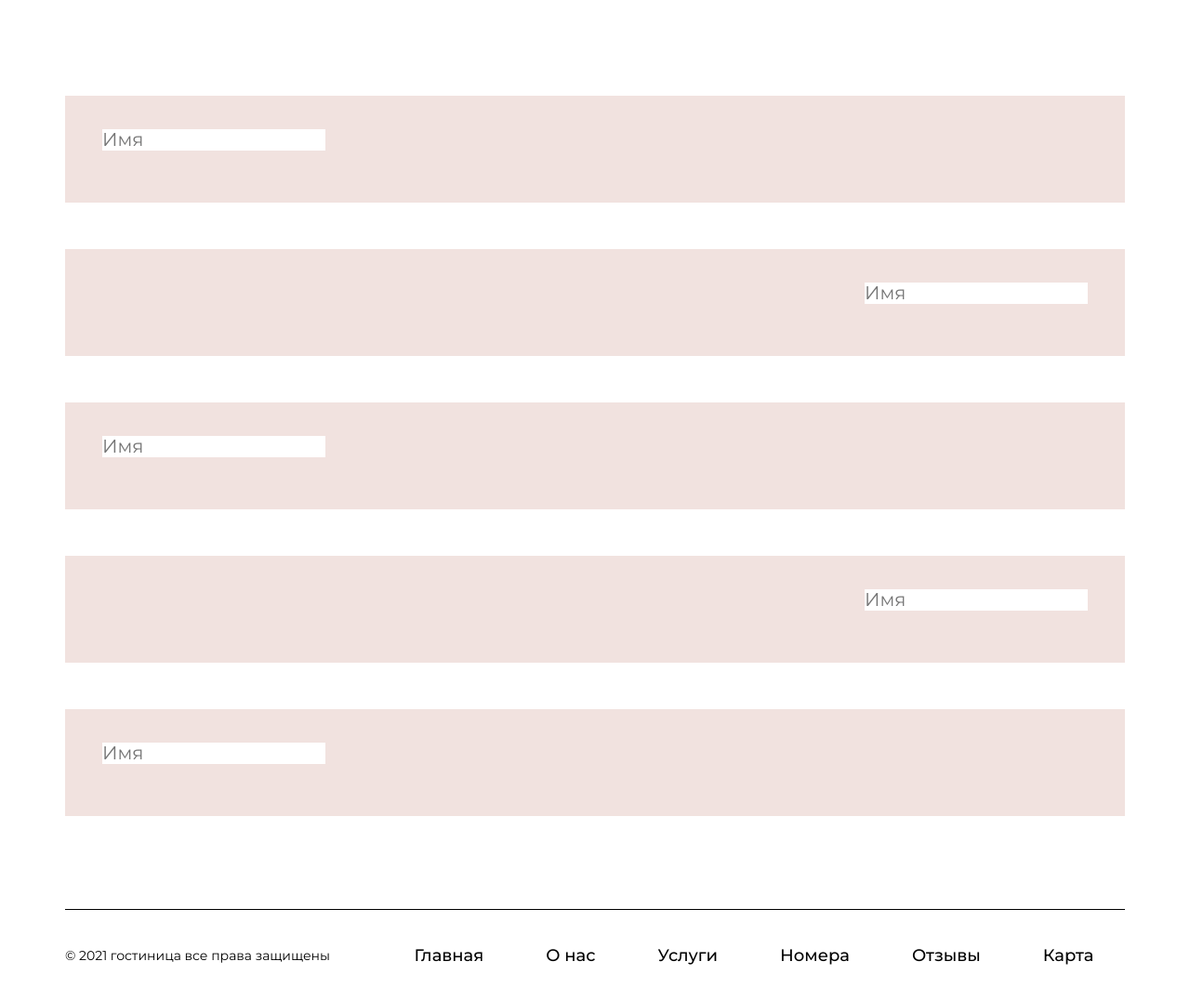
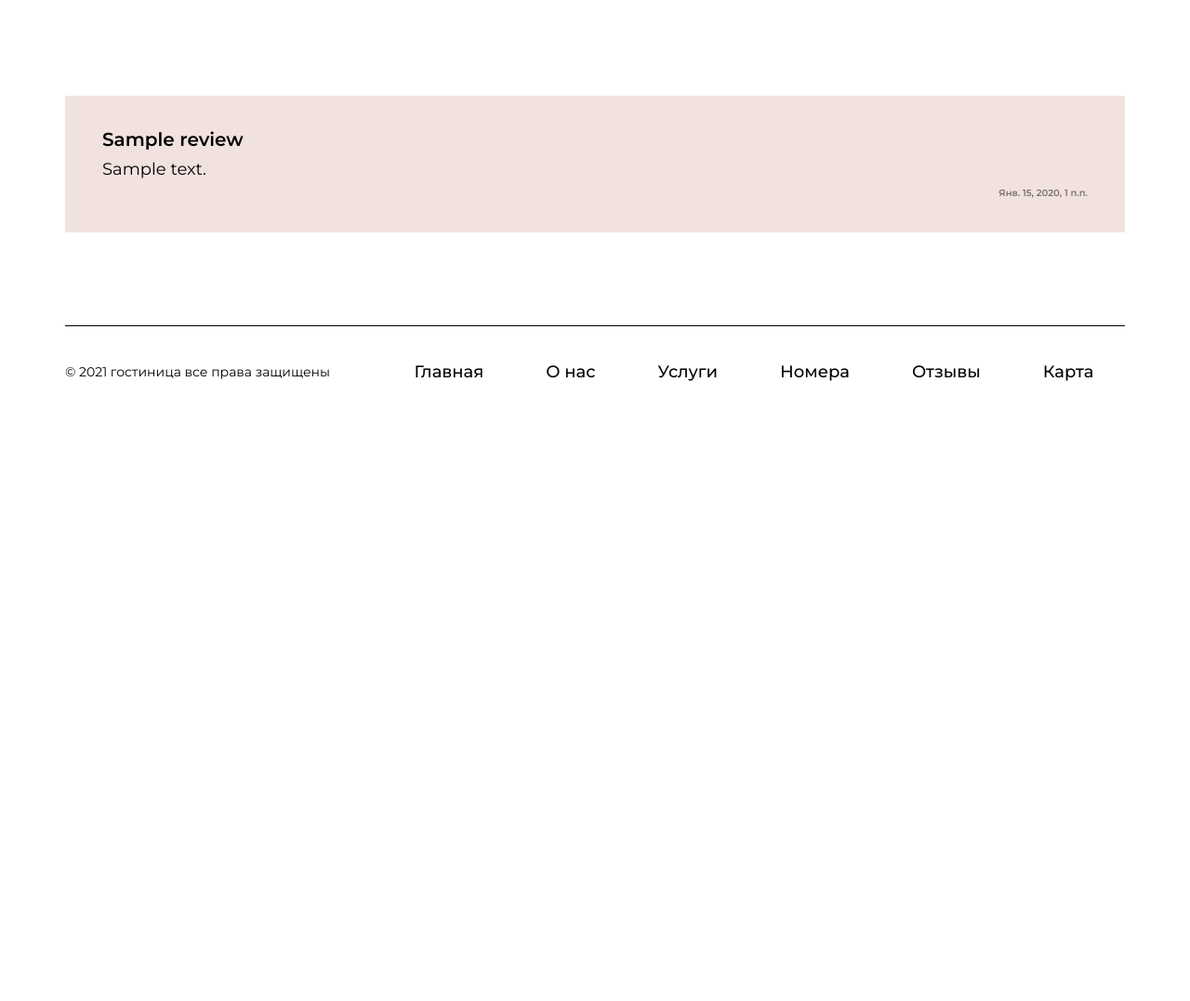
Before and after one commit to s1veme/hotelOrder, a Django app: template grizzly/templates/reviews/reviews.html in a window 1280 px wide. Shown: the part 141-1218 px from the top of the page at 93% size. After the commit the page ends 551 px from the top, so only its background shows below. Run offline with Django 3.2, Linux system fonts and the light colour scheme; the template is opened without the code that fills it: values that come from a table or form of the project are taken from there, others are empty; tables that the repository leaves empty hold one stand-in row (values such as "Sample post"); parts of the project's set-up code (start-up, migrations or seed data) failed here and were passed over; some web fonts are replaced.

Commit message:
Пофиксил время.

```diff
--- a/grizzly/grizzly/settings.py
+++ b/grizzly/grizzly/settings.py
@@ -114,7 +114,7 @@ AUTH_PASSWORD_VALIDATORS = [
 
 LANGUAGE_CODE = 'ru'
 
-TIME_ZONE = 'UTC'
+TIME_ZONE = 'Europe/Moscow'
 
 USE_I18N = True
 
--- a/grizzly/mainapp/models.py
+++ b/grizzly/mainapp/models.py
@@ -2,7 +2,7 @@ from django.db import models
 
 from django.urls import reverse
 
-from datetime import date
+from django.utils import timezone
 
 
 class Room(models.Model):
@@ -69,7 +69,7 @@ class Review(models.Model):
     email = models.EmailField(unique=True)
     name = models.CharField("Имя", max_length=100, db_index=True)
     text = models.TextField("Сообщение", max_length=2500)
-    date_pub = models.DateTimeField(default=date.today)
+    date_pub = models.DateTimeField(default=timezone.now)
 
     def __str__(self):
         return self.name
--- a/grizzly/mainapp/views.py
+++ b/grizzly/mainapp/views.py
@@ -30,7 +30,6 @@ class ReviewList(ListView):
             new_review = bound_form.save()
             return redirect('reviews')
         return render(request, 'mainapp/home.html')
-        #test
 
 
 class HomeView(View):
--- a/grizzly/templates/reviews/reviews.html
+++ b/grizzly/templates/reviews/reviews.html
@@ -57,11 +57,11 @@
       <section class="reviews" id="reviews">
         <div class="container">
           <div class="reviews__wrap">
-            {% for review in form %}
+            {% for review in reviews %}
             <div class="review">
-              <h3>{{ form.name }}</h3>
-              <p class="review-text">{{ form.text }}</p>
-              <p class="review-date">{{ form.date_pub }}</p>
+              <h3>{{ review.name }}</h3>
+              <p class="review-text">{{ review.text }}</p>
+              <p class="review-date">{{ review.date_pub }}</p>
             </div>
             {% endfor %}
           </div>
```
